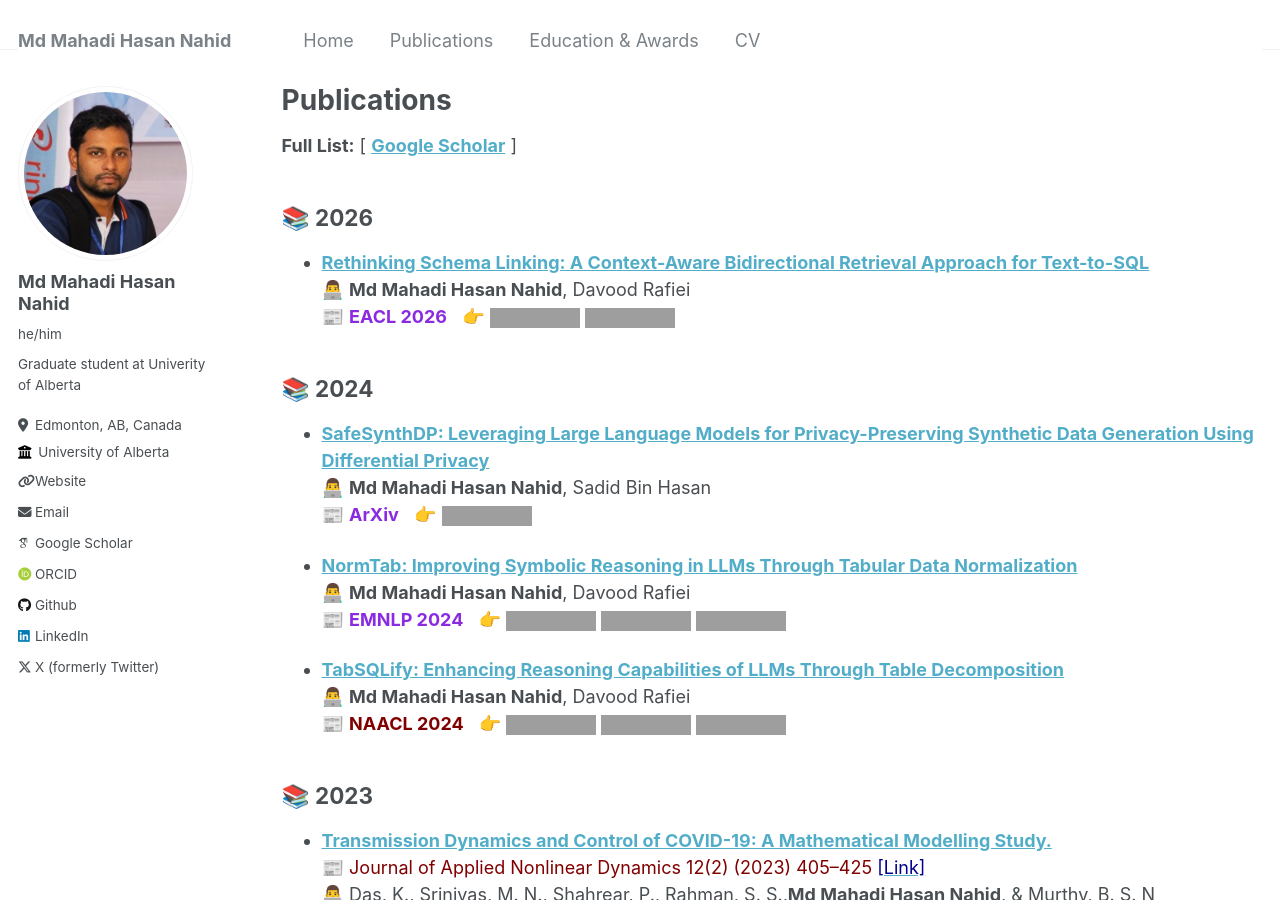
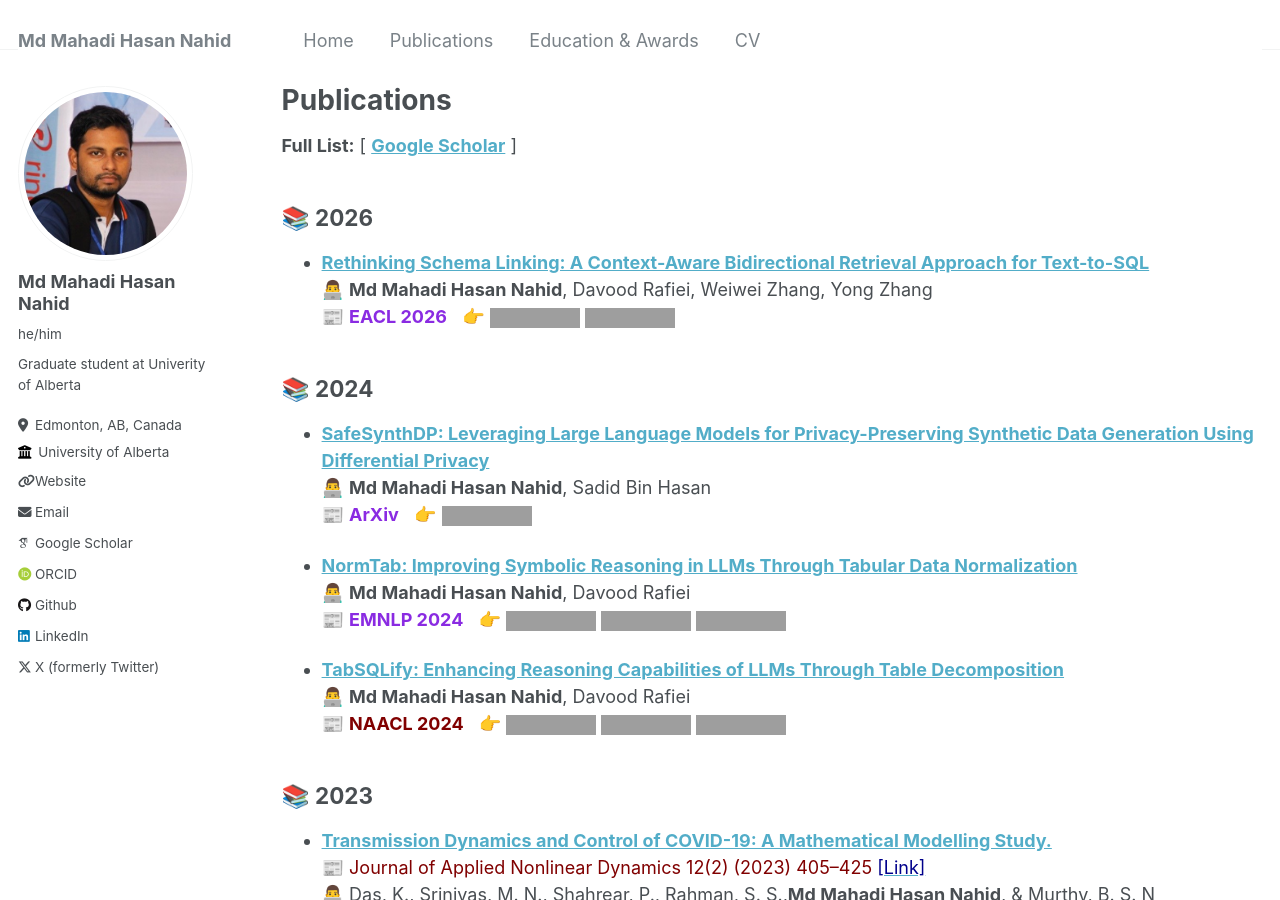
Before and after one commit to mahadi-nahid/mahadi-nahid.github.io, a Jekyll site: the page built from _pages/publications.md, in a window 1280 px wide and 900 px high, cut to the strip 0-900 px from the top of the window. Built offline with Jekyll 4.4.1, drawn with Linux system fonts in a browser that asks for light colours; some web fonts are replaced; grey boxes are pictures that could not be loaded.

Commit message:
Update publications.md

```diff
--- a/_pages/publications.md
+++ b/_pages/publications.md
@@ -15,7 +15,7 @@ author_profile: true
 ## 📚 2026
 
 * [**Rethinking Schema Linking: A Context-Aware Bidirectional Retrieval Approach for Text-to-SQL**](https://arxiv.org/abs/2510.14296)<br/>
-👨‍💻 **Md Mahadi Hasan Nahid**, Davood Rafiei <br/>
+👨‍💻 **Md Mahadi Hasan Nahid**, Davood Rafiei, Weiwei Zhang, Yong Zhang <br/>
 📰 <span style ="color:BlueViolet"> **EACL 2026** &nbsp; </span> 👉 [![Paper](https://img.shields.io/badge/Paper-blue)](https://arxiv.org/abs/2510.14296) [![Code](https://img.shields.io/badge/Code-blue)](https://github.com/mahadi-nahid/BiSchemaLink)
 
 
```
